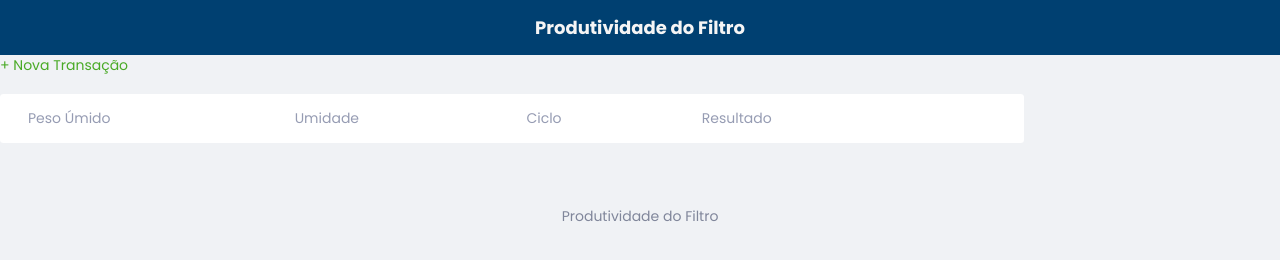
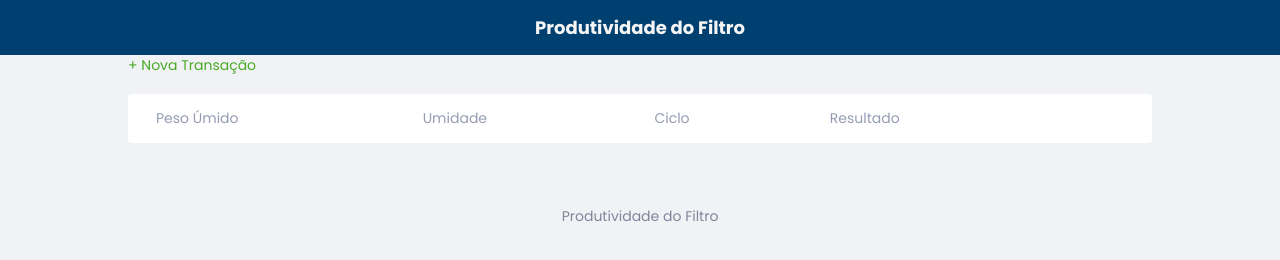
Before and after one commit to anj0s/Produtividade_Fitro, a plain HTML site: page index.html in a window 1280 px wide. Drawn offline with Linux system fonts and the light colour scheme.

Commit message:
Update styles.css

```diff
--- a/styles.css
+++ b/styles.css
@@ -164,7 +164,8 @@ header div img{
   display: block;
   width: 80%;
   overflow-x: auto;
-  magin: auto;
+  margin-left:auto;
+  margin-right:auto;
 }
 #data-table {
   width: 100%;
```
